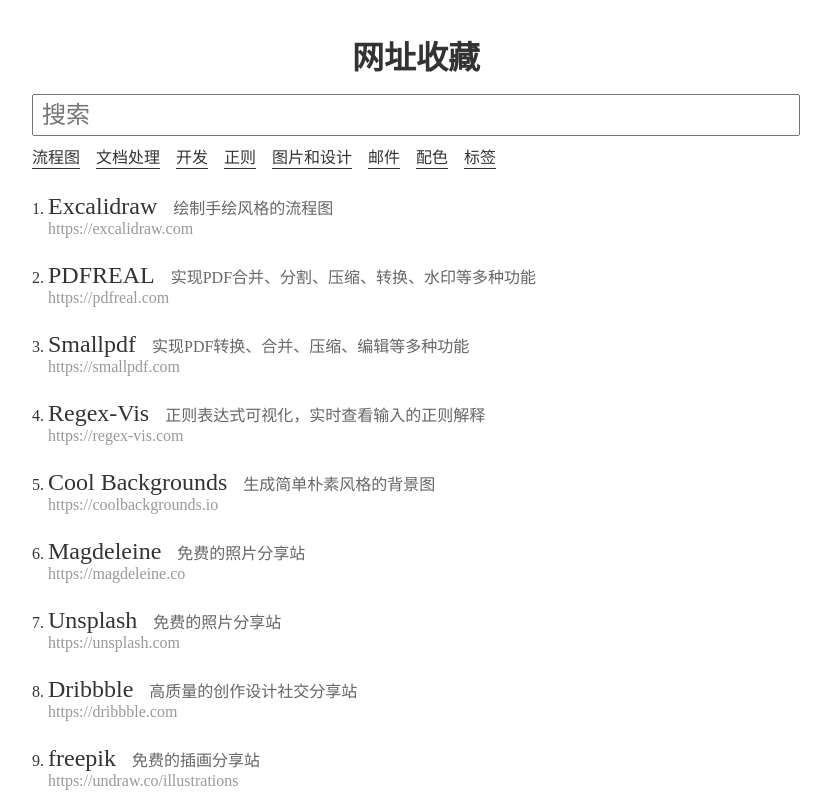
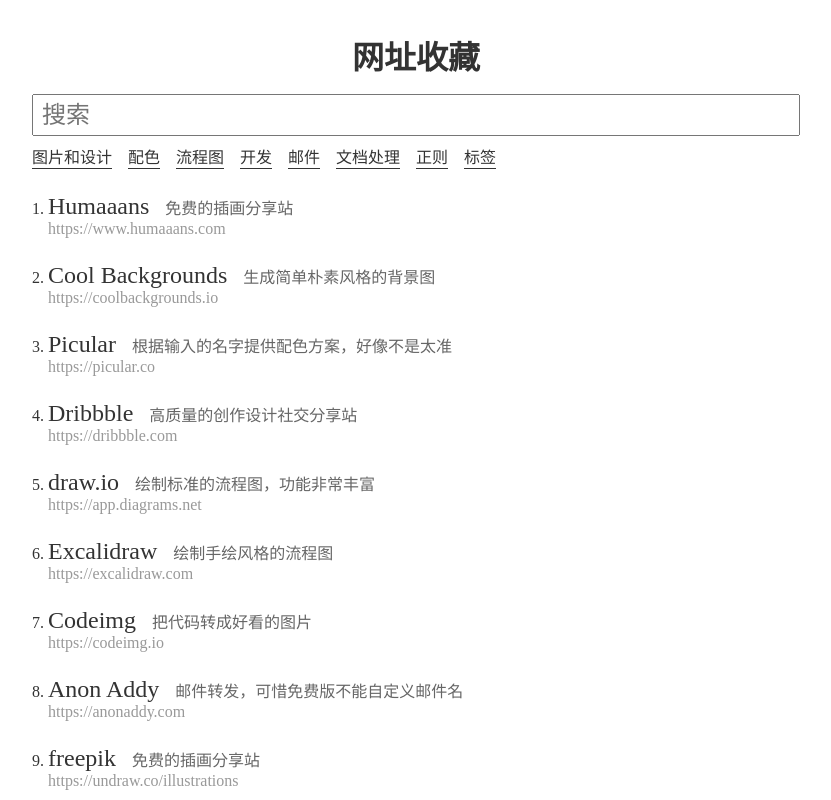
Before and after one commit to yukapril/nav.fridaycoder.com, a Vue app: page / in a window 1280 px wide. Shown: the top 800 px of the page, without its empty margins (224-1055 px from the left). Built offline with nearby package versions, Linux system fonts and the light colour scheme.

Commit message:
feat: 增加乱序展示

```diff
--- a/src/views/HomeView.vue
+++ b/src/views/HomeView.vue
@@ -25,6 +25,8 @@
 import DATA from '@/data/data'
 import { Data, DataItem } from '@/types/data'
 
+const data = DATA.sort(() => Math.random() - 0.5)
+
 const contains = (text: string, find: string, type?: number) => {
   if (type === 1) {
     return text.split('://')[1].toLowerCase().indexOf(find) >= 0
@@ -47,19 +49,19 @@
   setup () {
     const state = reactive({ search: '' })
 
-    const filteredTags = filterTags(DATA)
+    const filteredTags = filterTags(data)
 
     const filteredList = computed(() => {
       const find = state.search.toLowerCase()
       if (find) {
-        return DATA.filter((item: DataItem) => {
+        return data.filter((item: DataItem) => {
           return contains(item.name, find) ||
             contains(item.desc, find) ||
             contains(item.url, find, 1) ||
             contains(item.tags.join('|'), find)
         })
       } else {
-        return DATA
+        return data
       }
     })
 
```
